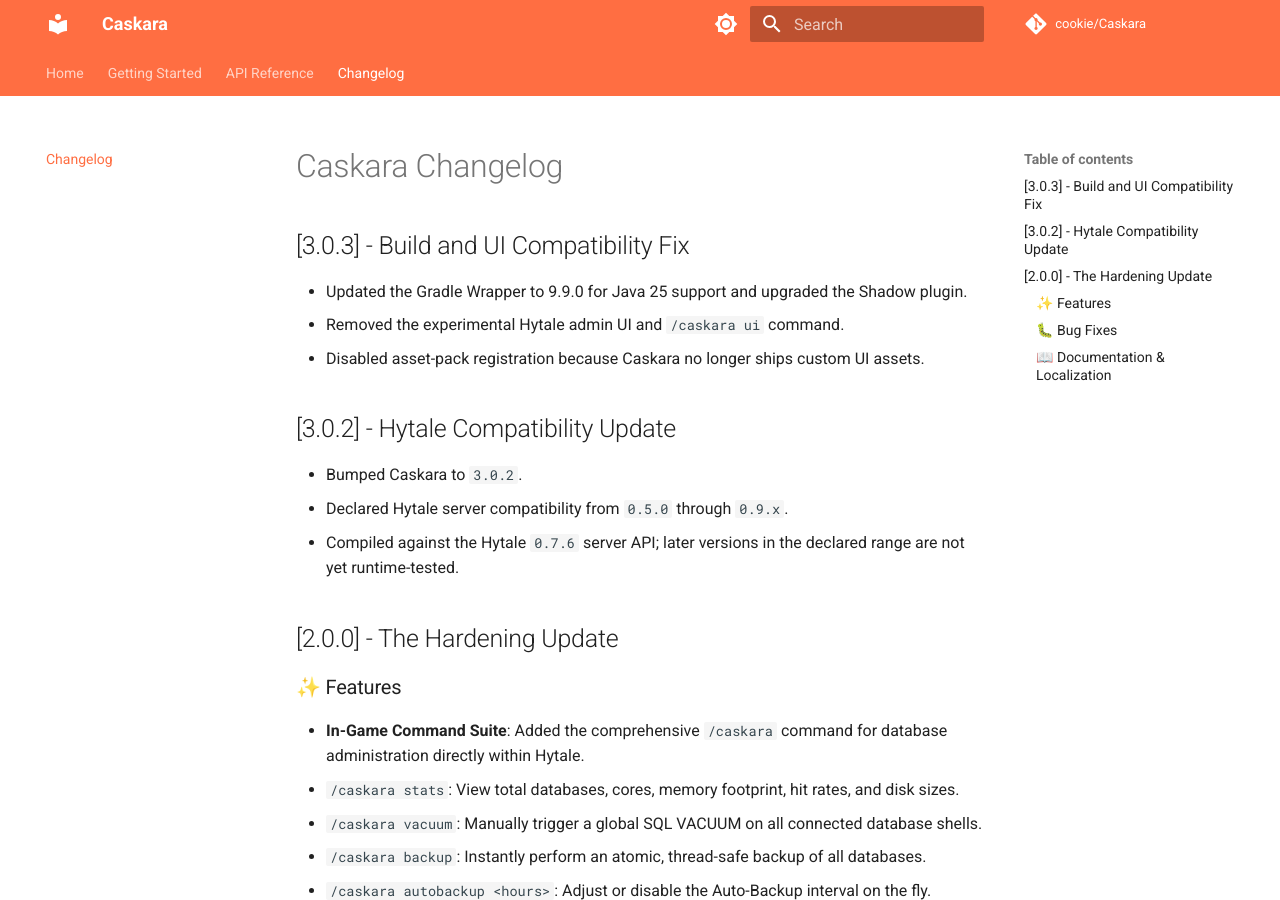
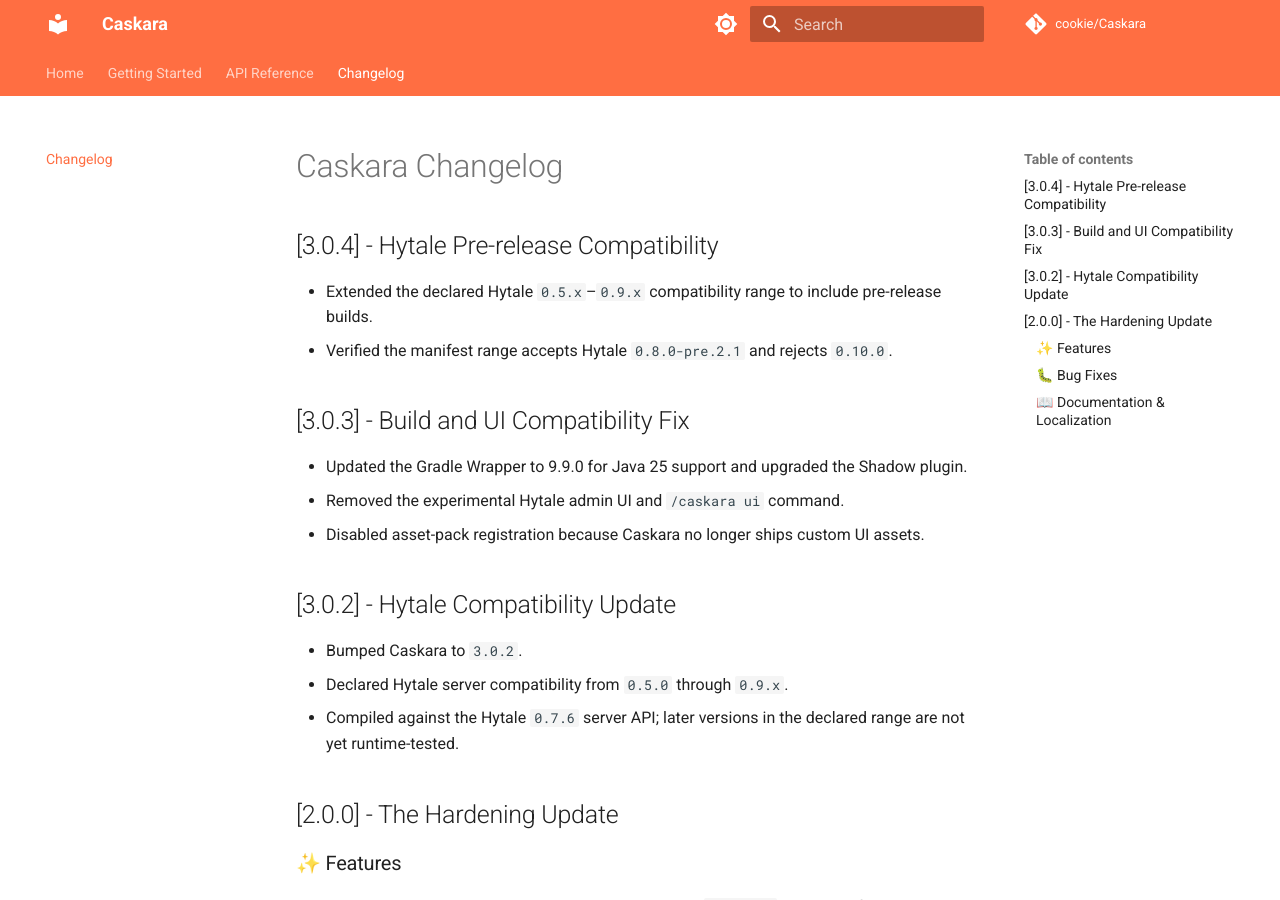
Before and after one commit to cookieukw/Caskara, an MkDocs documentation site: the page built from docs_src/changelog.md, in a window 1280 px wide and 900 px high. Built offline with MkDocs 1.6.1 and Material for MkDocs 9.7.7, drawn with Linux system fonts in a browser that asks for light colours; comment, search, counter and statistics services are not loaded.

Commit message:
bump version

```diff
--- a/docs_src/changelog.md
+++ b/docs_src/changelog.md
@@ -1,4 +1,9 @@
 # Caskara Changelog
+
+## [3.0.4] - Hytale Pre-release Compatibility
+
+* Extended the declared Hytale `0.5.x`–`0.9.x` compatibility range to include pre-release builds.
+* Verified the manifest range accepts Hytale `0.8.0-pre.2.1` and rejects `0.10.0`.
 
 ## [3.0.3] - Build and UI Compatibility Fix
 
```
Also changed, not shown: CHANGELOG.md (+5 -0 lines), 1 other file.
